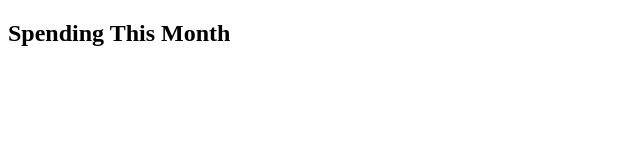
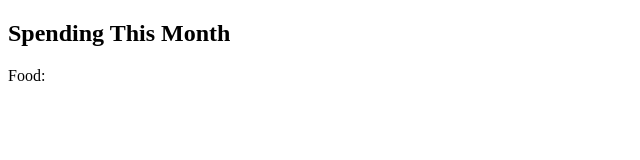
Before and after one commit to jdmar3-comp426/a99-application-programming-innovators, a website: page myspending.html in a window 1280 px wide. Shown: the full height of the page, 0-640 px from the left. Drawn offline with Linux system fonts and the light colour scheme.

Commit message:
linking for work

```diff
--- a/myspending.html
+++ b/myspending.html
@@ -6,5 +6,6 @@
   </head>
   <body class="content">
         <h2>Spending This Month</h2>
+        <p>Food: </p>
   </body>
 </html>
```
